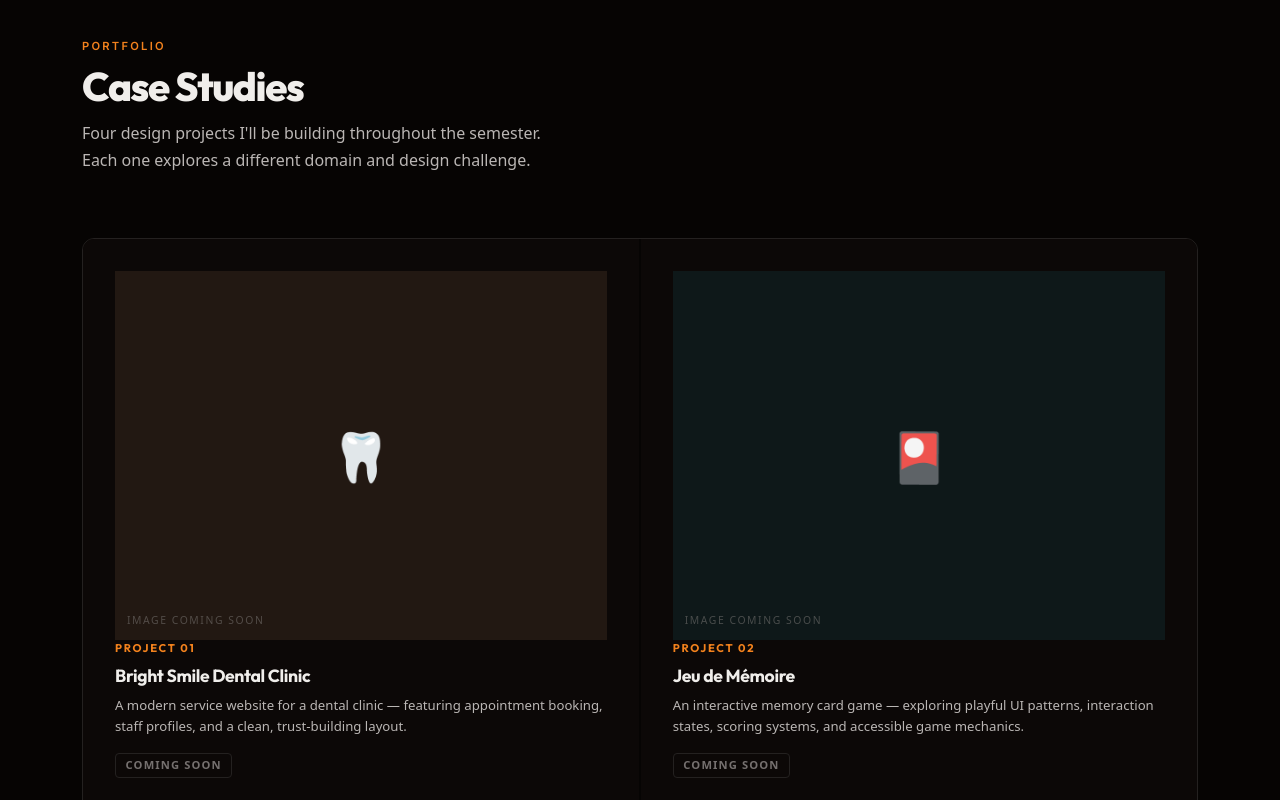
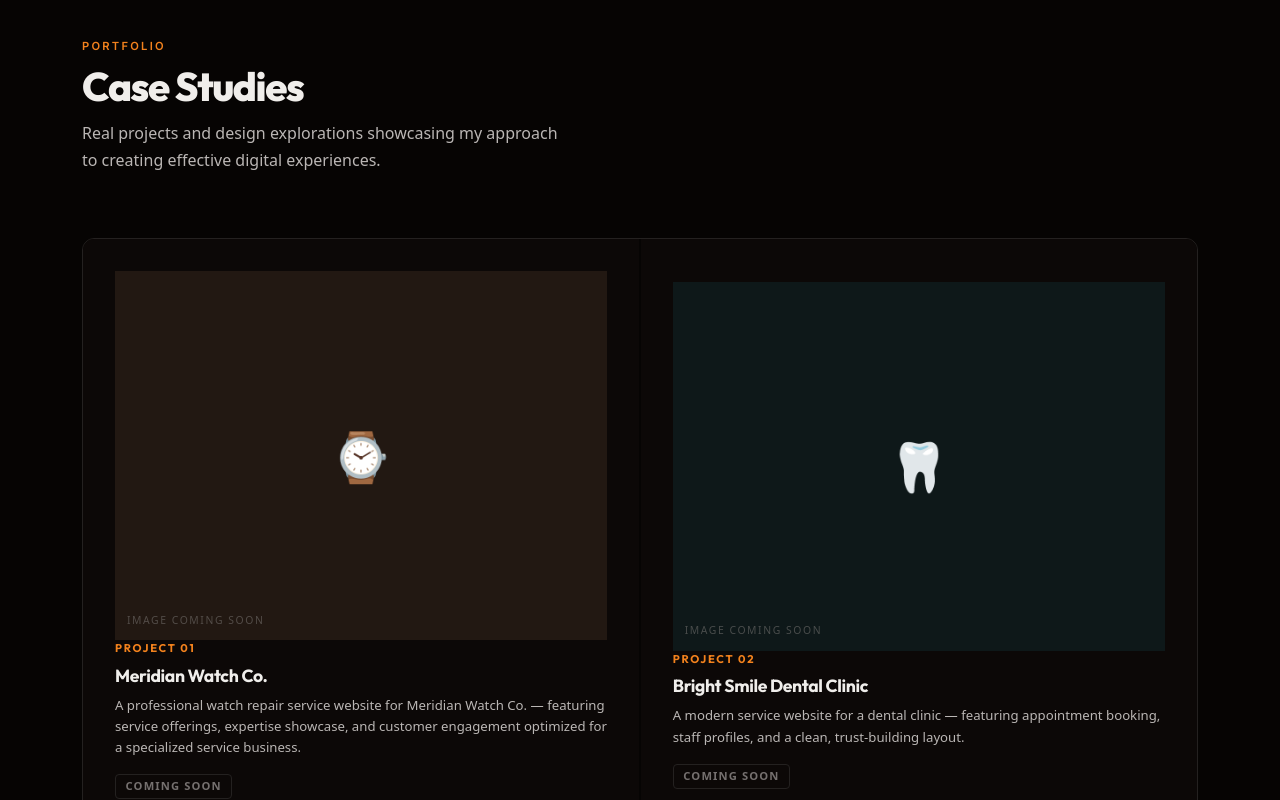
Before and after one commit to Anojan-Siva/My-Portfolio, a React (Vite) app: page / in a window 1280 px wide. Shown: the part 2840-3640 px from the top of the page. Built offline with nearby package versions, Linux system fonts and the light colour scheme.

Commit message:
Added Service Site

```diff
--- a/src/App.jsx
+++ b/src/App.jsx
@@ -1,6 +1,16 @@
 import { useState, useEffect } from 'react'
 
 const caseStudies = [
+  {
+    id: 'cs0',
+    tag: 'Real Project · Service Site',
+    title: 'Meridian Watch Co.',
+    description:
+      'A professional watch repair service website for Meridian Watch Co. — featuring service offerings, expertise showcase, and customer engagement optimized for a specialized service business.',
+    icon: '⌚',
+    modalTitle: 'Watch Repair Service Site',
+    link: 'https://service-site-lilac.vercel.app',
+  },
   {
     id: 'cs1',
     tag: 'Design 1 · Service Site',
@@ -320,8 +330,7 @@ export default function App() {
             <span className="section-label">Portfolio</span>
             <h2 className="section-title">Case Studies</h2>
             <p className="section-desc">
-              Four design projects I'll be building throughout the semester. Each one
-              explores a different domain and design challenge.
+              Real projects and design explorations showcasing my approach to creating effective digital experiences.
             </p>
           </div>
 
@@ -389,11 +398,15 @@ export default function App() {
             </div>
             <div className="dialog-body">
               <h2 id="modal-title" className="dialog-title">
-                Coming Soon
+                {activeModal.link ? activeModal.title : 'Coming Soon'}
               </h2>
               <p>
-                This project is in progress as part of my UI Design course. Check
-                back soon to see the full case study for <strong>{activeModal.title}</strong>!
+                {activeModal.link
+                  ? `Explore the live project to see how this service site was designed and built.`
+                  : `This project is in progress as part of my UI Design course. Check
+                back soon to see the full case study for `}
+                {!activeModal.link && <strong>{activeModal.title}</strong>}
+                {!activeModal.link && '!'}
               </p>
 
               <div className="dialog-desc-block">
@@ -403,9 +416,21 @@ export default function App() {
               </div>
             </div>
             <div className="dialog-footer">
-              <button onClick={closeModal} className="btn-primary-custom">
-                Got it — I'll check back soon!
-              </button>
+              {activeModal.link ? (
+                <a
+                  href={activeModal.link}
+                  target="_blank"
+                  rel="noopener noreferrer"
+                  className="btn-primary-custom"
+                  style={{ display: 'inline-block', textDecoration: 'none', textAlign: 'center' }}
+                >
+                  View Live Project →
+                </a>
+              ) : (
+                <button onClick={closeModal} className="btn-primary-custom">
+                  Got it — I'll check back soon!
+                </button>
+              )}
             </div>
           </div>
         </div>
```
